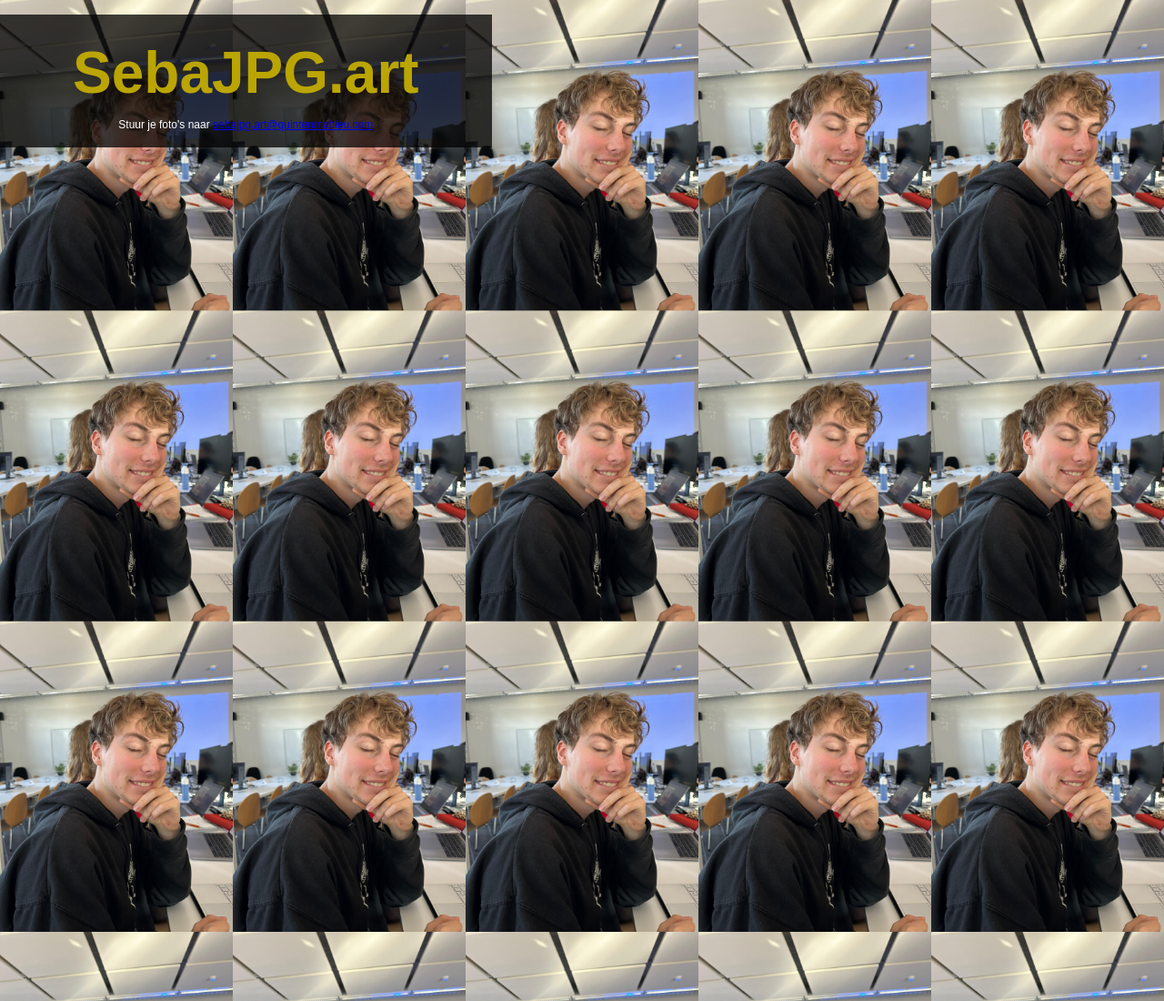
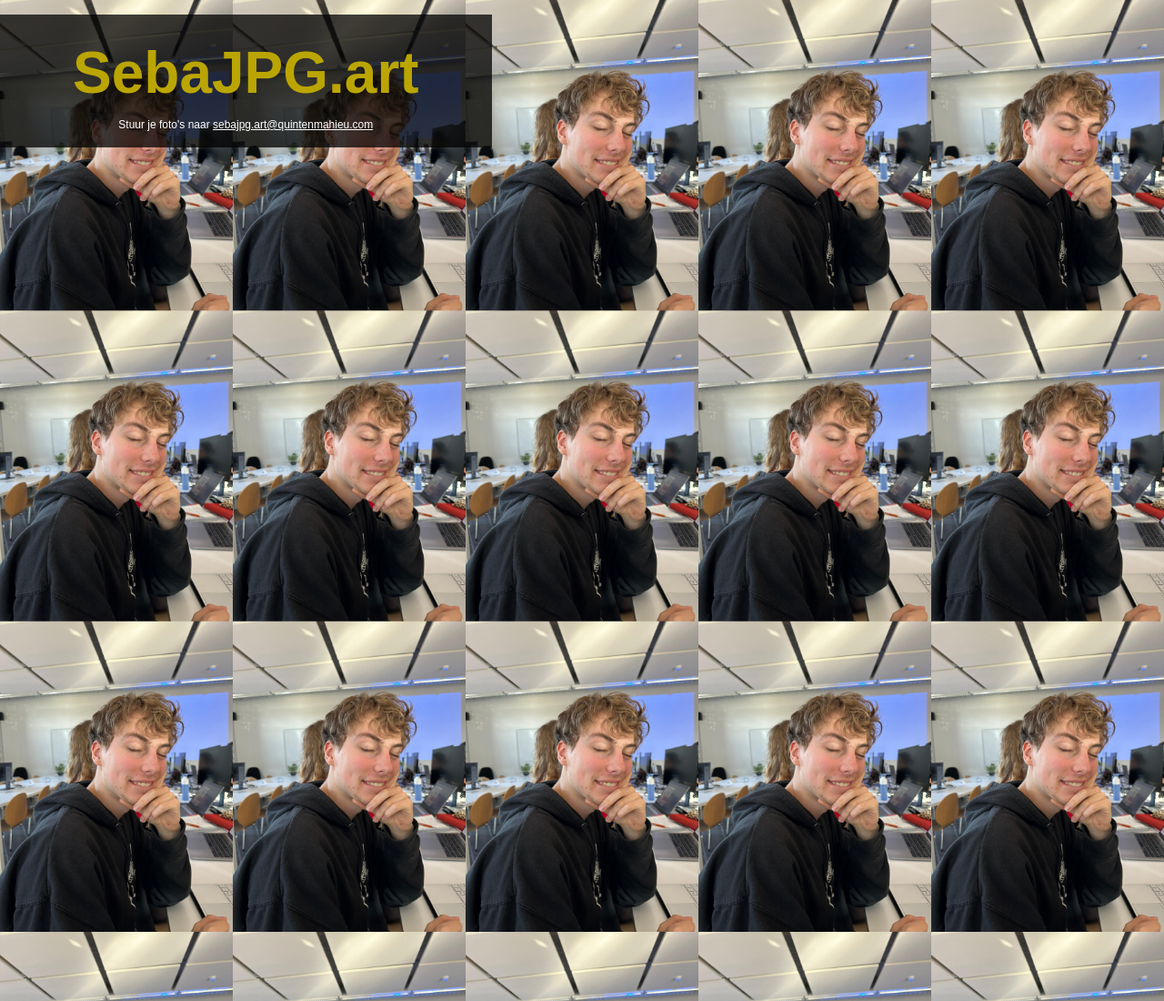
Before and after one commit to Q-Swarm/publicsite, a plain HTML site: page index.html in a window 1280 px wide. Shown: the top 1100 px of the page at 91% size. Drawn offline with Linux system fonts and the light colour scheme.

Commit message:
Update style.css

```diff
--- a/css/style.css
+++ b/css/style.css
@@ -22,6 +22,10 @@ body {
     color: hsl(53, 98%, 37%);
 }
 
+.text a {
+    color: hsl(0, 0%, 100%);
+}
+
 footer {
     background-color: hsl(0, 0%, 0%);
     color: hsla(53, 98%, 37%, 0);
```
